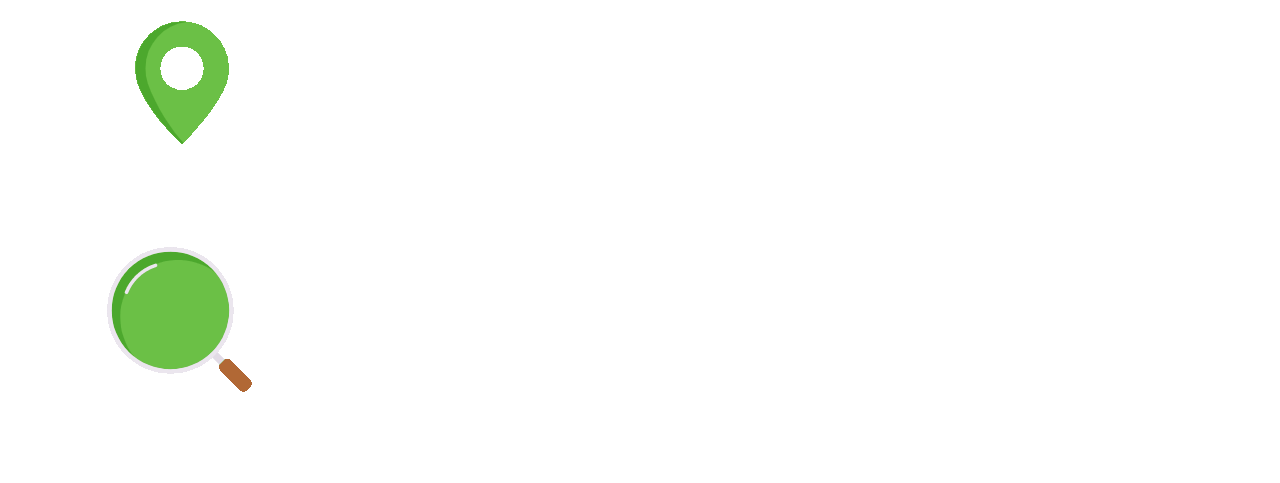
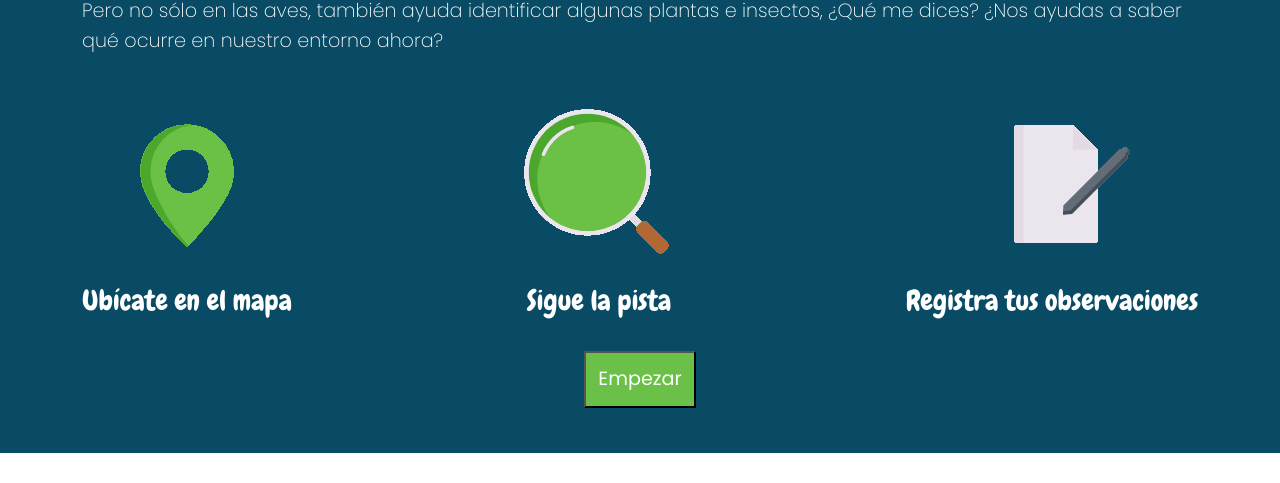
Before and after one commit to hmicae/SEO-Thanks, a React (Create React App) app in the folder Front/: page / in a window 1280 px wide. Shown: the part 1173-1656 px from the top of the page. Built offline with nearby package versions, Linux system fonts and the light colour scheme; no server answers.

Commit message:
cambio componente Home

```diff
--- a/Front/src/components/Home/Home.jsx
+++ b/Front/src/components/Home/Home.jsx
@@ -4,9 +4,10 @@ import RegistroObservaciones from '../images/registraTusObservaciones.gif'
 import Pista from '../images/lupa.gif'
 import Ubicacion from '../images/mapa.gif'
 import Parallax from "./Parallax";
+import "./Home.css";
 import Register from '../registro/register';
 
-import './Home.css';
+
 
 function Home() {
   const [showRegister, setShowRegister] = useState(false);
@@ -16,13 +17,14 @@ function Home() {
     setShowRegister(true);
     setShowParallax(false);
   };
-
   return (
     <>
+
   {showParallax && <Parallax />}
+      <div className="sec">
+      {!showRegister && (
         <div className="container">
-        {!showRegister && (
-          <div>
+
           <div className="textoInicio">
             <h2>¿Quieres participar?</h2>
             <p>Como todos ya más o menos sabéis, la tierra está viviendo un proceso de calentamiento global. Esto es un problema ya que implica ciertas consecuencias como el deshielo polar, la desertificación y la pérdida de la biodiversidad.</p>
@@ -30,27 +32,34 @@ function Home() {
             <p>Pero no sólo en las aves, también ayuda identificar algunas plantas e insectos, ¿Qué me dices?
               ¿Nos ayudas a saber qué ocurre en nuestro entorno ahora?</p>
           </div>
-            <div className="steps">
+
+          <div className="steps pasos">
+
             <div className="step1">
               <img src={Ubicacion} alt="" />
               <h3>Ubícate en el mapa</h3>
             </div>
+
             <div className="step2">
               <img src={Pista} alt="" />
               <h3>Sigue la pista</h3>
             </div>
+
             <div className="step3">
               <img src={RegistroObservaciones} alt="" />
               <h3>Registra tus observaciones</h3>
             </div>
           </div>
+
+          <div className="containerFlex">
           <button className="greenbtn" onClick={handleEmpezarClick}>Empezar</button>
+          </div>
+
         </div>
       )}
       {showRegister && <Register />}
       </div>
     </>
-  );
+  )
 }
-
 export default Home;
```
Lines whose indentation alone changed are shown as unchanged.
